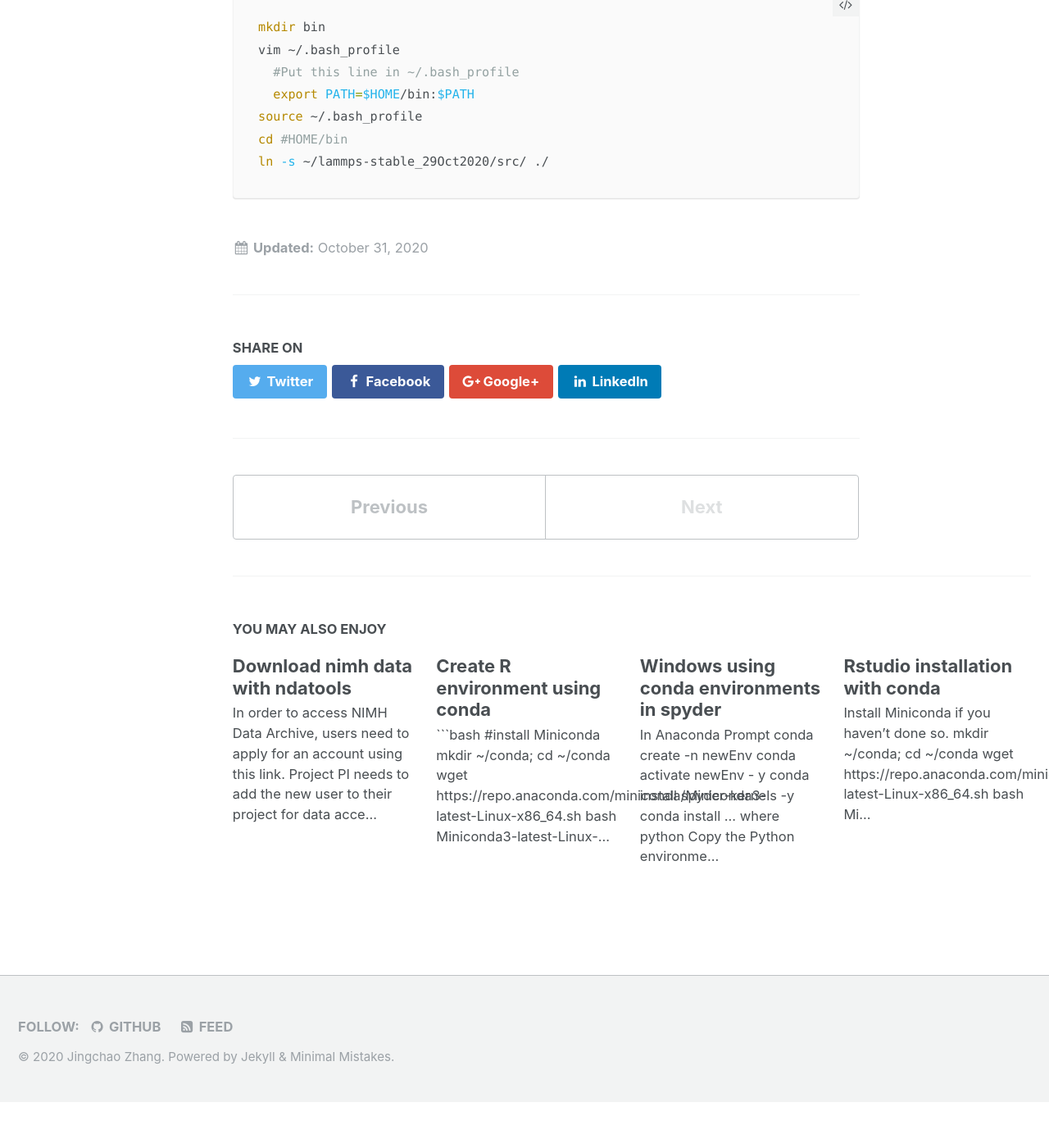
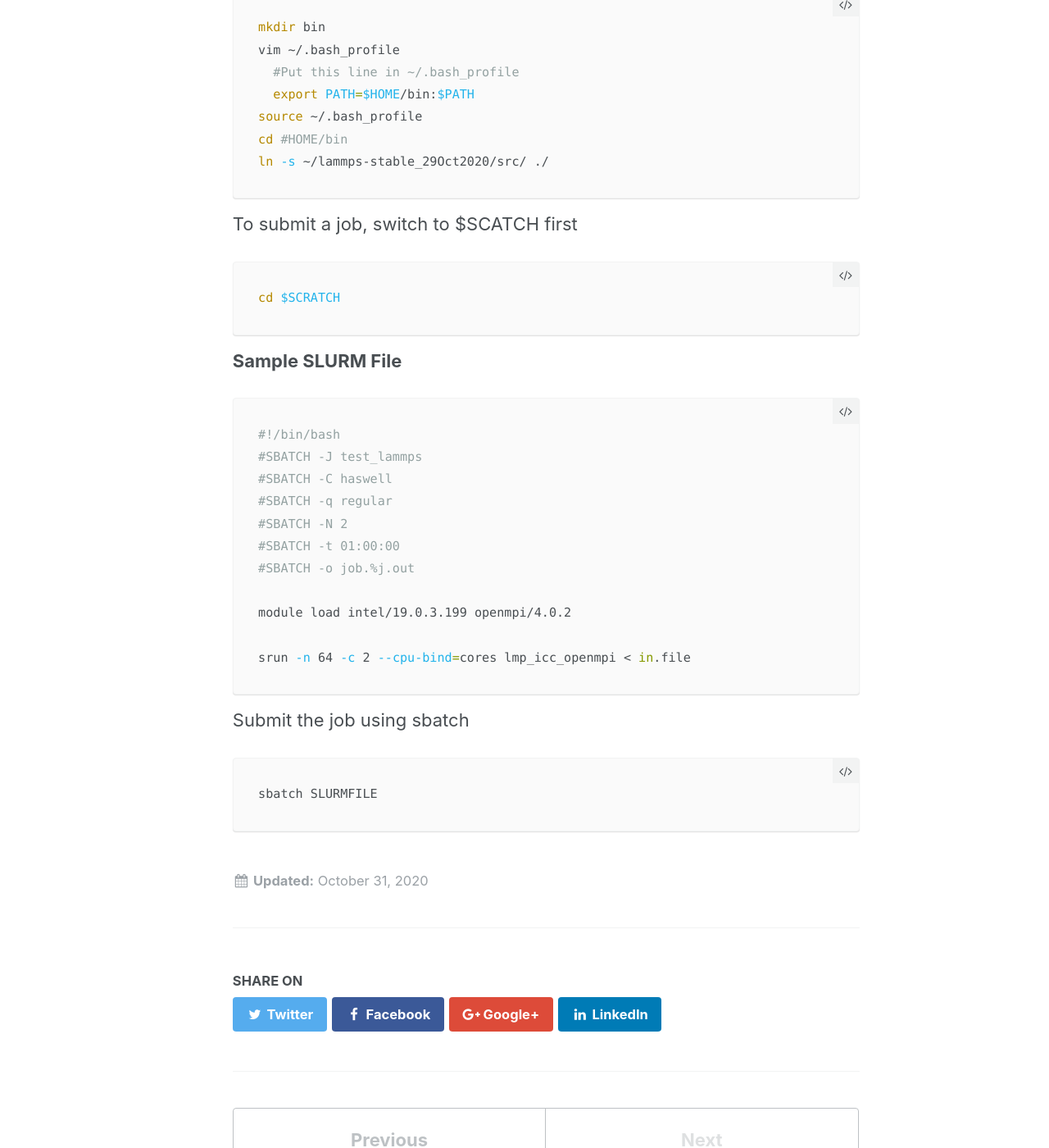
Before and after one commit to JingchaoZhang/JingchaoZhang.github.io, a Jekyll site: the page built from _posts/2020-10-31-Lammps Compilation on Nersc.md, in a window 1280 px wide and 1400 px high, scrolled down 1932 px. Shown: the whole window at 82% size. Built offline with Jekyll 4.4.1, drawn with Linux system fonts in a browser that asks for light colours; before the commit the page ends 3276 px from its top, so only the background shows below that; some of the changed text lies outside the part shown.

Commit message:
Update 2020-10-31-Lammps Compilation on Nersc.md

````diff
--- a/_posts/2020-10-31-Lammps Compilation on Nersc.md
+++ b/_posts/2020-10-31-Lammps Compilation on Nersc.md
@@ -21,7 +21,7 @@ author_profile: false
 ```bash
 cd ~/lammps-stable_29Oct2020/src
 module load intel/19.0.3.199
-module load impi/2020 #openmpi/4.0.2
+module load openmpi/4.0.2 #impi/2020
 #If not first time compilation, run make clean-all first
 make clean-all
 #The for command only need to be run once to enable optional packages
@@ -48,3 +48,26 @@ source ~/.bash_profile
 cd #HOME/bin
 ln -s ~/lammps-stable_29Oct2020/src/ ./
 ```
+
+To submit a job, switch to $SCATCH first
+```bash
+cd $SCRATCH
+```
+**Sample SLURM File**
+```bash
+#!/bin/bash
+#SBATCH -J test_lammps
+#SBATCH -C haswell
+#SBATCH -q regular
+#SBATCH -N 2
+#SBATCH -t 01:00:00
+#SBATCH -o job.%j.out
+
+module load intel/19.0.3.199 openmpi/4.0.2
+
+srun -n 64 -c 2 --cpu-bind=cores lmp_icc_openmpi < in.file
+```
+Submit the job using sbatch
+```bash
+sbatch SLURMFILE
+```
````
